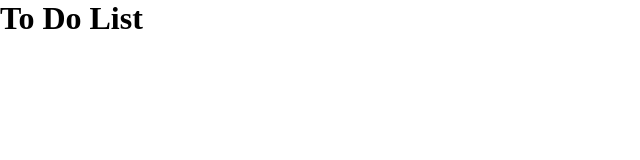
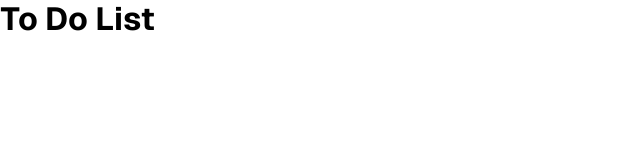
Before and after one commit to Hire-Hoffee/To-Do-List, a Next.js app: page / in a window 1280 px wide. Shown: the top 160 px of the page, without its empty margins (0-640 px from the left). Built offline with nearby package versions, Linux system fonts and the light colour scheme.

Commit message:
font fix

```diff
--- a/src/app/globals.css
+++ b/src/app/globals.css
@@ -4,4 +4,5 @@
   box-sizing: border-box;
   margin: 0;
   padding: 0;
+  font-family: var(--font-geist-sans);
 }
--- a/src/app/layout.tsx
+++ b/src/app/layout.tsx
@@ -5,11 +5,6 @@ import "./globals.css";
 const geistSans = localFont({
   src: "./fonts/GeistVF.woff",
   variable: "--font-geist-sans",
-  weight: "100 900",
-});
-const geistMono = localFont({
-  src: "./fonts/GeistMonoVF.woff",
-  variable: "--font-geist-mono",
   weight: "100 900",
 });
 
@@ -25,7 +20,7 @@ export default function RootLayout({
 }>) {
   return (
     <html lang="en">
-      <body className={`${geistSans.variable} ${geistMono.variable}`}>{children}</body>
+      <body className={`${geistSans.variable}`}>{children}</body>
     </html>
   );
 }
```
